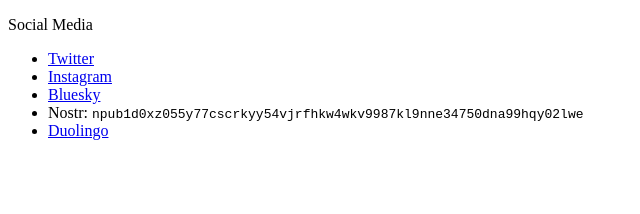
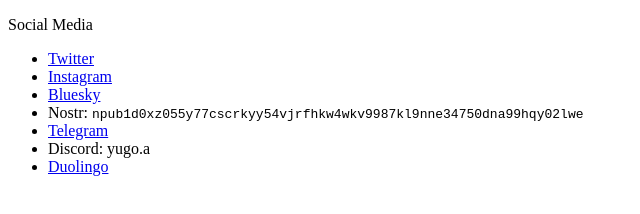
Before and after one commit to yugoatobe/yugoatobe, a plain HTML site: page index.html in a window 1280 px wide. Shown: the whole page, without its empty margins (0-640 px from the left). Drawn offline with Linux system fonts and the light colour scheme.

Commit message:
Update index.html

```diff
--- a/index.html
+++ b/index.html
@@ -12,6 +12,8 @@
     <li><a href="https://www.instagram.com/yugoatobe/" target="_blank" rel="noopener noreferrer">Instagram</a></li>
     <li><a href="https://bsky.app/profile/ayugo.bsky.social" target="_blank" rel="noopener noreferrer">Bluesky</a></li>
     <li>Nostr: <code>npub1d0xz055y77cscrkyy54vjrfhkw4wkv9987kl9nne34750dna99hqy02lwe</code></li>
+    <li><a href="https://t.me/yugoatobe" target="_blank" rel="noopener noreferrer">Telegram</a></li>
+    <li>Discord: yugo.a</li>
     <li><a href="https://www.duolingo.com/profile/yugoatobe" target="_blank" rel="noopener noreferrer">Duolingo</a></li>
   </ul>
 </body>
```
